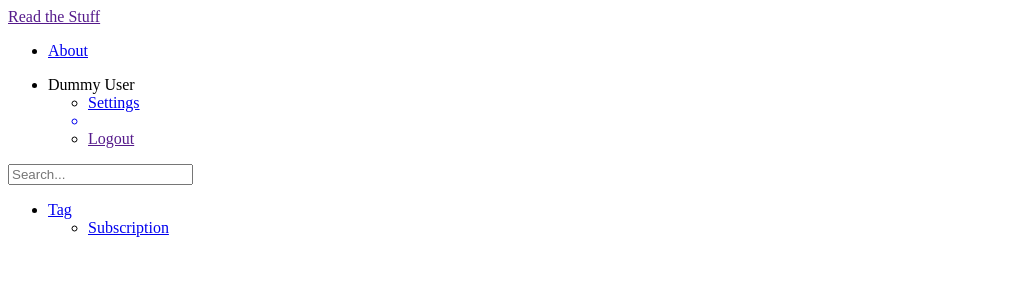
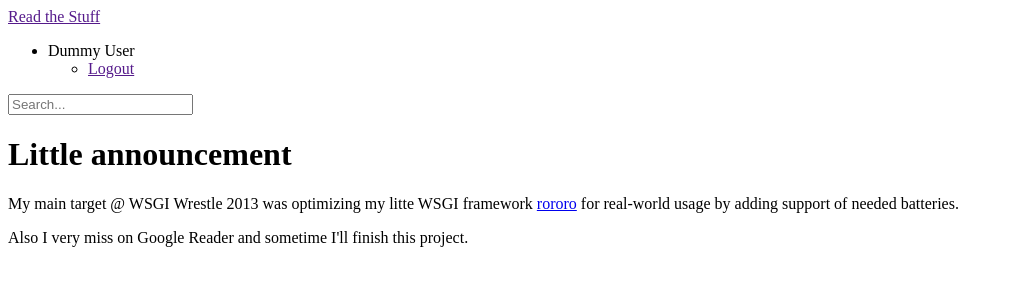
Before and after one commit to playpauseandstop/readthestuff, a Python web app: template readthestuff/templates/entries.html in a window 1280 px wide. Shown: the top 300 px of the page, without its empty margins (0-1013 px from the left). Run offline with Jinja, Linux system fonts and the light colour scheme; the template is opened without the code that fills it, so the values that code supplies are empty.

Commit message:
Updates to entries template and stylesheet.

```diff
--- a/readthestuff/templates/entries.html
+++ b/readthestuff/templates/entries.html
@@ -17,17 +17,12 @@
         <a class="navbar-brand" href="{{ reverse("index") }}">Read the Stuff</a>
       </div>
       <div class="navbar-collapse collapse">
-        <ul class="nav navbar-nav">
-          <li><a href="#about">About</a></li>
-        </ul>
         <ul class="nav navbar-nav navbar-right">
           <li class="dropdown">
             <a class="dropdown-toggle" data-toggle="dropdown">
               Dummy User <b class="caret"></b>
             </a>
             <ul class="dropdown-menu">
-              <li><a href="#settings">Settings</li>
-              <li class="divider"></li>
               <li><a href="{{ reverse("logout") }}">Logout</a></li>
             </ul>
           </li>
@@ -46,15 +41,30 @@
       <div class="col-lg-3">
         <div class="hidden-print sidebar">
           <ul class="nav sidenav">
-            <li><a href="#tag">Tag</a></li>
+            {% for tag, items in subscriptions.iteritems() %}
+            <li><a href="#{{ tag }}">{{ tag }}</a></li>
             <ul class="nav">
-              <li><a href="#subscription">Subscription</a></li>
+              {% for item in items %}
+              <li><a href="{{ item.href }}">{{ item.title|safe }}</a></li>
+              {% endfor %}
             </ul>
+            {% endfor %}
           </ul>
         </div>
       </div>
 
       <div class="col-lg-9">
+        <div class="jumbotron">
+          <h1>Little announcement</h1>
+          <p>
+            My main target @ WSGI Wrestle 2013 was optimizing my litte WSGI framework
+            <a href="https://github.com/playpauseandstop/rororo">rororo</a> for
+            real-world usage by adding support of needed batteries.
+          </p>
+          <p>
+            Also I very miss on Google Reader and sometime I'll finish this project.
+          </p>
+        </div>
       </div>
     </div>
   </div>
```
Also changed, not shown: readthestuff/static/css/screen.css (+6 -7 lines).
